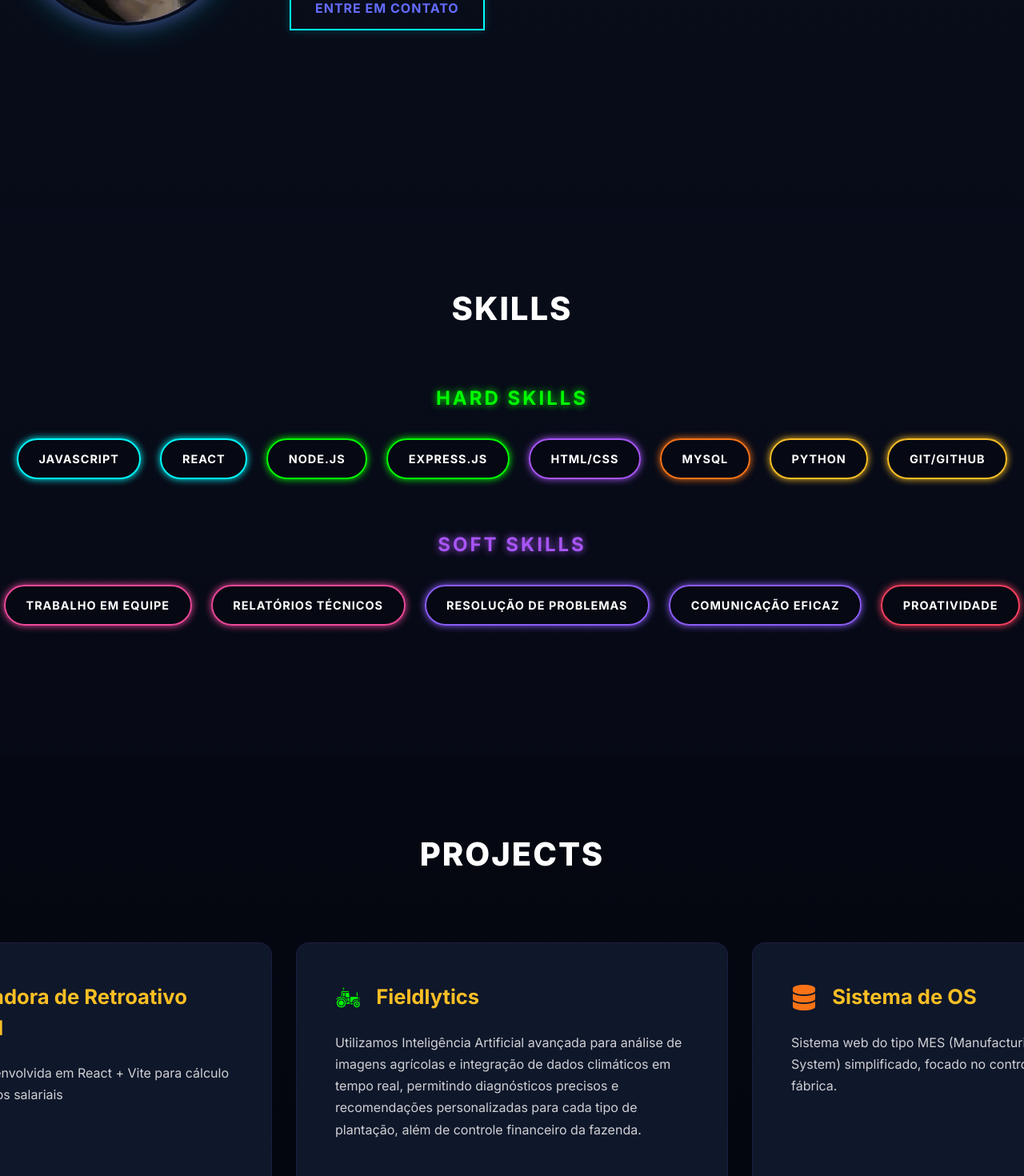
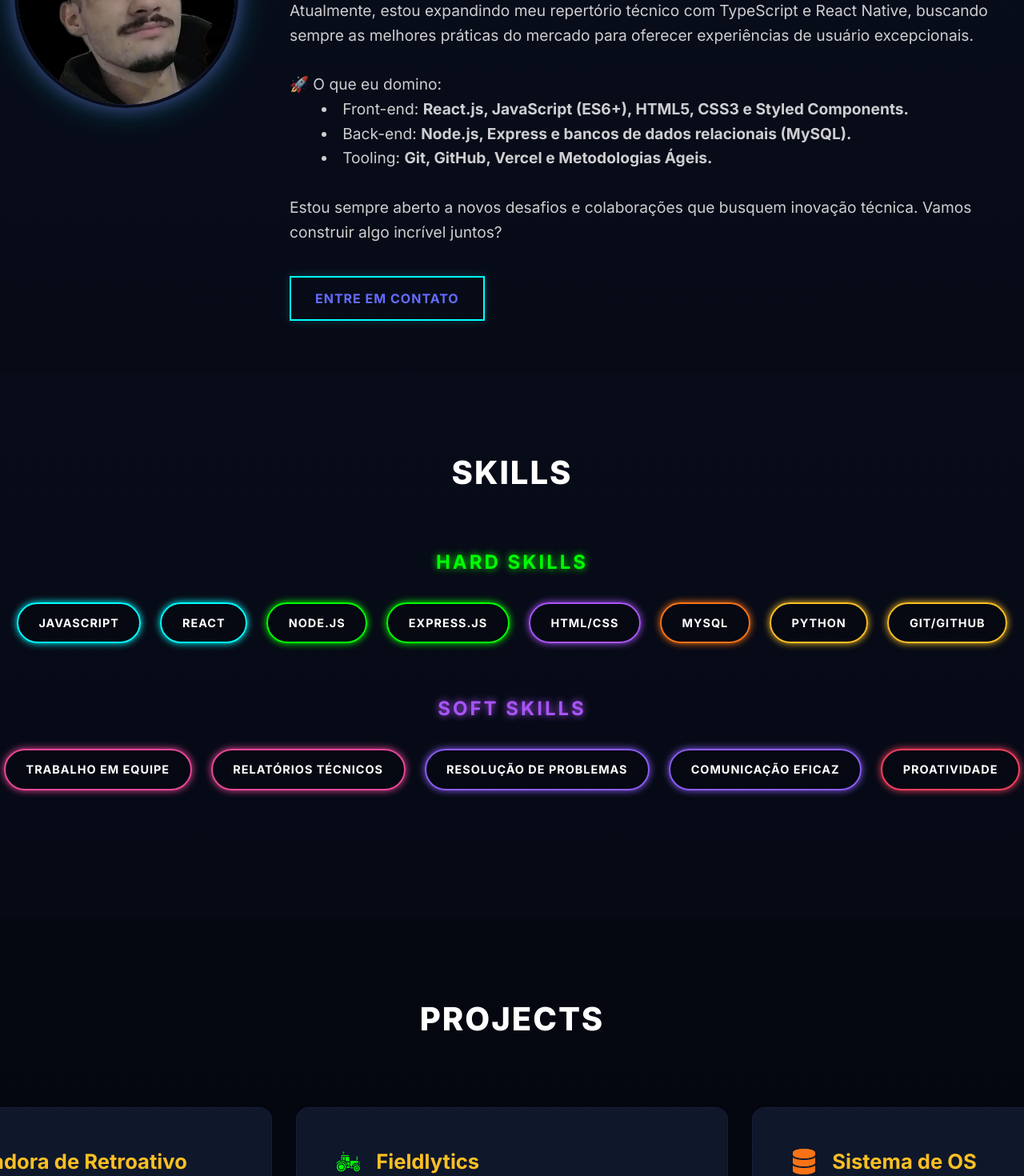
Before and after one commit to luizteixeirasantos/meu-portfolio, a React (Vite) app: page / in a window 1280 px wide. Shown: the part 540-2010 px from the top of the page at 80% size. Built offline with nearby package versions, Linux system fonts and the light colour scheme.

Commit message:
Update App.jsx

```diff
--- a/src/App.jsx
+++ b/src/App.jsx
@@ -100,10 +100,16 @@ const meusProjetos = [
     icone: <GiFarmTractor style={{ fontSize: "2rem", fill: "#00ff00" }} />,
     titulo: "Fieldlytics",
     descricao:
-      "Utilizamos Inteligência Artificial avançada para análise de imagens agrícolas e integração de dados climáticos em tempo real, permitindo diagnósticos precisos e recomendações personalizadas para cada tipo de plantação, além de controle financeiro da fazenda.",
-    detalhes: `Fieldlytics é uma plataforma SaaS (Software as a Service) voltada para o agronegócio, que utiliza Inteligência Artificial e dados climáticos em tempo real para auxiliar produtores rurais na tomada de decisões mais inteligentes, sustentáveis e produtivas.
+      "Plataforma para gestão agrícola com foco em análise de dados e otimização de processos rurais.",
+    detalhes: `🚀 Funcionalidades
 
-      O objetivo do projeto é revolucionar a agricultura por meio da tecnologia, tornando soluções avançadas acessíveis tanto para pequenos produtores quanto para grandes fazendas.`,
+      ✔ Inteligência artificial. (Em andamento)
+      ✔ Recomendações personalizadas através da IA (Em andamento).
+      ✔ Dados climáticos em tempo real.
+      ✔ Diagnósticos precisos.
+      ✔ Controle financeiro da fazenda.
+      ✔ Acesso offline.
+      `,
     tecnologias: ["React", "Node.js", "Python"],
     github: "https://github.com/luizteixeirasantos/meu-portfolio",
     live: null,
@@ -178,7 +184,7 @@ function App() {
         </div>
         <div className="social-top">
           <a
-            href="https://www.linkedin.com/in/luizteixeirasantos"
+            href="https://www.linkedin.com/in/luizh-developer"
             target="_blank"
             rel="noreferrer"
           >
@@ -214,6 +220,7 @@ function App() {
             <h1 className="hero-title" style={{ cursor: "default" }}>
               Olá, eu sou o Luiz Henrique
             </h1>
+            {/* apaixonado por transformar ideias em soluções reais. */}
             <h2 className="subtitle">
               <span className="text-light-green" style={{ cursor: "default" }}>
                 DESENVOLVEDOR
@@ -223,9 +230,47 @@ function App() {
               </span>
             </h2>
             <p className="hero-text" style={{ cursor: "default" }}>
-              Profissional de tecnologia com formação técnica e vocação para o
-              desenvolvimento web. Especialista em criar interfaces com React e
-              arquiteturas de servidor com Node.js.
+              Minha jornada no desenvolvimento de software é movida pela
+              curiosidade e pelo desejo de criar produtos digitais que sejam, ao
+              mesmo tempo, eficientes e visualmente impactantes. Com foco no
+              ecossistema JavaScript, especializei-me em construir interfaces
+              dinâmicas com React.js e arquiteturas de back-end robustas
+              utilizando Node.js e MySQL.
+              <br />
+              <br />
+              Acredito que um bom código vai além do funcionamento: ele deve ser
+              limpo, escalável e de fácil manutenção. Por isso, utilizo
+              ferramentas como Git e GitHub para um versionamento rigoroso e a
+              Vercel para garantir deploys ágeis e alta performance em cada
+              entrega.
+              <br />
+              <br />
+              Atualmente, estou expandindo meu repertório técnico com TypeScript
+              e React Native, buscando sempre as melhores práticas do mercado
+              para oferecer experiências de usuário excepcionais.
+              <br />
+              <br />
+              🚀 O que eu domino:
+              <br />
+              <li style={{ marginLeft: "40px" }}>
+                Front-end:{" "}
+                <strong>
+                  React.js, JavaScript (ES6+), HTML5, CSS3 e Styled Components.
+                </strong>
+              </li>
+              <li style={{ marginLeft: "40px" }}>
+                Back-end:{" "}
+                <strong>
+                  Node.js, Express e bancos de dados relacionais (MySQL).
+                </strong>
+              </li>
+              <li style={{ marginLeft: "40px" }}>
+                Tooling:{" "}
+                <strong>Git, GitHub, Vercel e Metodologias Ágeis.</strong>
+              </li>
+              <br />
+              Estou sempre aberto a novos desafios e colaborações que busquem
+              inovação técnica. Vamos construir algo incrível juntos?
             </p>
             <a
               href="mailto:contatoluizhteixeira@gmail.com"
@@ -424,7 +469,7 @@ function App() {
       <footer className="main-footer" id="contact">
         <div className="footer-links">
           <a
-            href="https://linkedin.com/in/luizteixeirasantos"
+            href="https://linkedin.com/in/luizh-developer"
             target="_blank"
             rel="noreferrer"
           >
```
